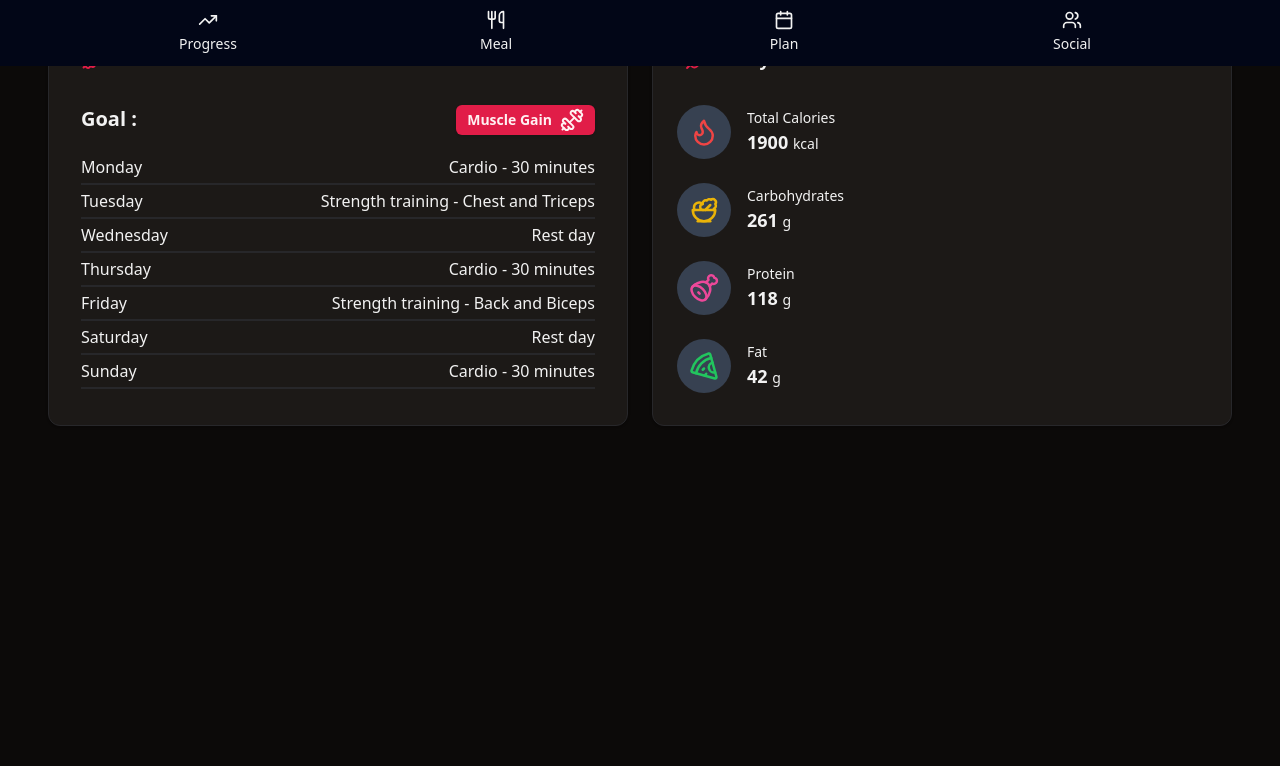
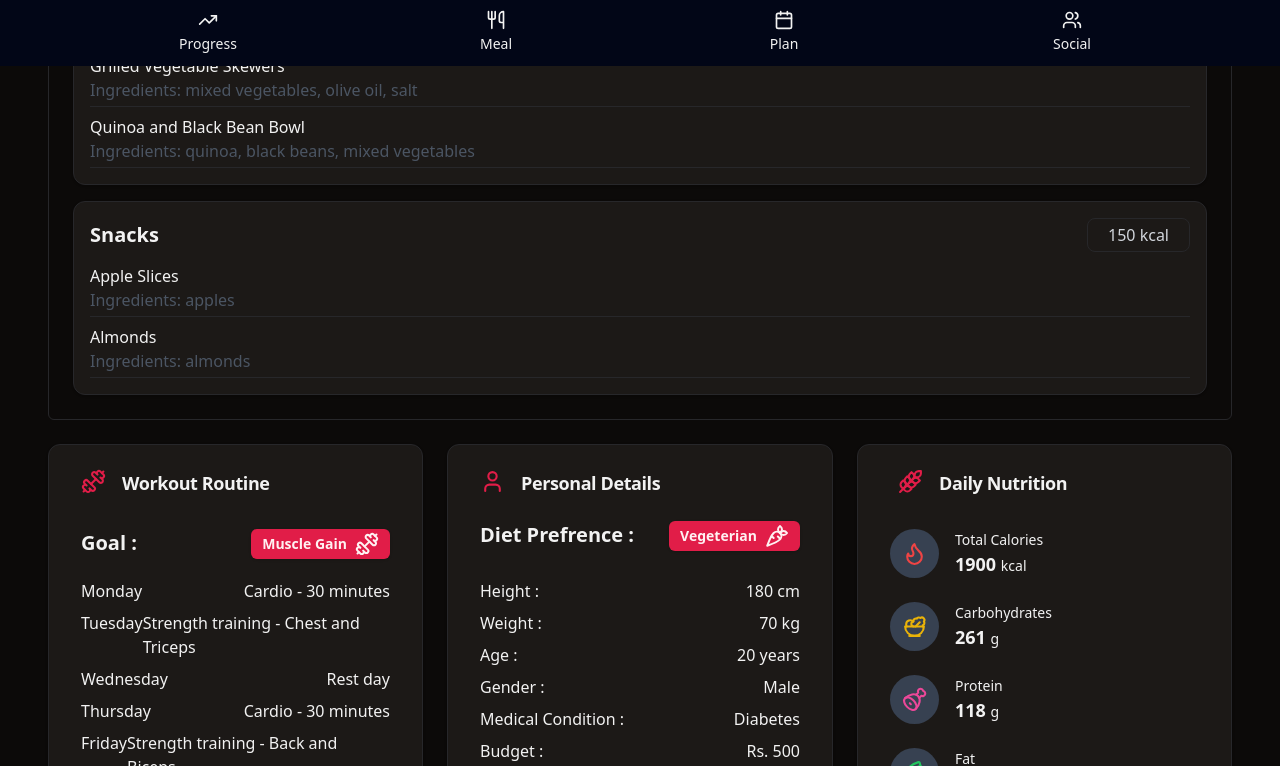
Before and after one commit to sankalpaacharya/planmydiet, a React (Vite) app in the folder apps/client/: page /plan/some-id in a window 1280 px wide. Shown: the part 734-1500 px from the top of the page. Before the commit the page ends 1264 px from the top, so only its background shows below. Built offline with nearby package versions, Linux system fonts and the light colour scheme.

Commit message:
feat(personalDetail) : add personal details compo in plan

```diff
--- a/apps/client/src/components/dailyNutrition.tsx
+++ b/apps/client/src/components/dailyNutrition.tsx
@@ -1,79 +1,95 @@
 import { Card, CardHeader, CardTitle, CardContent } from "./ui/card";
-import { Wheat, Flame, Salad, Ham, Pizza } from "lucide-react";
+import { Flame, Salad, Ham, Pizza, Wheat } from "lucide-react";
 import { dailyNutritionAverage } from "@/data/planData.json";
+
+const nutritionData = [
+  {
+    label: "Total Calories",
+    value: dailyNutritionAverage.calories,
+    unit: "kcal",
+    icon: Flame,
+    iconColor: "text-red-500",
+  },
+  {
+    label: "Carbohydrates",
+    value: dailyNutritionAverage.carbs,
+    unit: "g",
+    icon: Salad,
+    iconColor: "text-yellow-500",
+  },
+  {
+    label: "Protein",
+    value: dailyNutritionAverage.protein,
+    unit: "g",
+    icon: Ham,
+    iconColor: "text-pink-500",
+  },
+  {
+    label: "Fat",
+    value: dailyNutritionAverage.fats,
+    unit: "g",
+    icon: Pizza,
+    iconColor: "text-green-500",
+  },
+];
+
+import { LucideIcon } from "lucide-react";
+
+interface NutritionItemProps {
+  label: string;
+  value: string;
+  unit: string;
+  Icon: LucideIcon;
+  iconColor: string;
+}
+
+function NutritionItem({
+  label,
+  value,
+  unit,
+  Icon,
+  iconColor,
+}: NutritionItemProps) {
+  return (
+    <div className="flex justify-between items-center">
+      <div className="flex items-center">
+        <div className="flex items-center bg-gray-700 p-3 rounded-full">
+          <Icon size={25} className={iconColor} />
+        </div>
+        <div className="ml-4">
+          <p className="text-sm font-medium">{label}</p>
+          <p className="text-lg font-bold">
+            {value} <span className="text-sm font-normal">{unit}</span>
+          </p>
+        </div>
+      </div>
+    </div>
+  );
+}
 
 export default function DailyNutrition() {
   return (
     <Card className="w-full">
       <CardHeader>
         <CardTitle>
-          <div className="text-lg font-bold flex gap-4 px-2">
+          <div className="text-lg font-bold flex gap-4 px-4">
             <Wheat className="text-rose-600" size={25} />
-            DailyNutrition
+            Daily Nutrition
           </div>
         </CardTitle>
       </CardHeader>
       <CardContent>
-        <div className="flex flex-col gap-6 py-2 h-full">
-          <div className="flex justify-between items-center">
-            <div className="flex items-center">
-              <div className="flex items-center bg-gray-700 p-3 rounded-full">
-                <Flame size={30} className="text-red-500" />
-              </div>
-              <div className="ml-4">
-                <p className="text-sm font-medium">Total Calories</p>
-                <p className="text-lg font-bold">
-                  {dailyNutritionAverage.calories}{" "}
-                  <span className="text-sm font-normal">kcal</span>
-                </p>
-              </div>
-            </div>
-          </div>
-
-          <div className="flex justify-between items-center">
-            <div className="flex items-center">
-              <div className="flex items-center bg-gray-700 p-3 rounded-full">
-                <Salad size={30} className="text-yellow-500" />
-              </div>
-              <div className="ml-4">
-                <p className="text-sm font-medium">Carbohydrates</p>
-                <p className="text-lg font-bold">
-                  {dailyNutritionAverage.carbs}{" "}
-                  <span className="text-sm font-normal">g</span>
-                </p>
-              </div>
-            </div>
-          </div>
-
-          <div className="flex justify-between items-center">
-            <div className="flex items-center">
-              <div className="flex items-center bg-gray-700 p-3 rounded-full">
-                <Ham size={30} className="text-pink-500" />
-              </div>
-              <div className="ml-4">
-                <p className="text-sm font-medium">Protein</p>
-                <p className="text-lg font-bold">
-                  {dailyNutritionAverage.protein}{" "}
-                  <span className="text-sm font-normal">g</span>
-                </p>
-              </div>
-            </div>
-          </div>
-
-          <div className="flex justify-between items-center">
-            <div className="flex items-center">
-              <div className="flex items-center bg-gray-700 p-3 rounded-full">
-                <Pizza size={30} className="text-green-500" />
-              </div>
-              <div className="ml-4">
-                <p className="text-sm font-medium">Fat</p>
-                <p className="text-lg font-bold">
-                  {dailyNutritionAverage.fats}{" "}
-                  <span className="text-sm font-normal">g</span>
-                </p>
-              </div>
-            </div>
-          </div>
+        <div className="flex flex-col gap-6 h-full p-2">
+          {nutritionData.map((item, index) => (
+            <NutritionItem
+              key={index}
+              label={item.label}
+              value={item.value}
+              unit={item.unit}
+              Icon={item.icon}
+              iconColor={item.iconColor}
+            />
+          ))}
         </div>
       </CardContent>
     </Card>
--- /dev/null
+++ b/apps/client/src/components/personalDetails.tsx
@@ -0,0 +1,110 @@
+import { Badge } from "./ui/badge";
+import { Card, CardContent, CardHeader, CardTitle } from "./ui/card";
+import { Beef, Carrot, User, Vegan } from "lucide-react";
+
+const PersonalData = {
+	diet_prefrence: "Vegeterian",
+  height: 180,
+  weight: 70,
+  age: 20,
+  gender: "Male",
+  medical_condition: "Diabetes",
+  food_allergies: "NA",
+  budget: 500,
+	activity_level:"Moderate"
+};
+
+interface PersonalDataProps {
+  diet_prefrence?: string;
+  height?: number;
+  weight?: number;
+  age?: number;
+  gender?: string;
+  medical_condition?: string;
+  food_allergies?: string;
+  budget?: number;
+	activity_level?:string;
+}
+
+export default function PersonalDetails(props: PersonalDataProps) {
+  const {
+    diet_prefrence,
+    height,
+    weight,
+    age,
+    gender,
+    medical_condition,
+    food_allergies,
+    budget,
+		activity_level,
+  } = {
+    ...PersonalData,
+    ...props,
+  };
+
+  const details = [
+    { label: "Height", value: `${height} cm` },
+    { label: "Weight", value: `${weight} kg` },
+    { label: "Age", value: `${age} years` },
+    { label: "Gender", value: `${gender}` },
+    {
+      label: "Medical Condition",
+      value: medical_condition,
+      show: medical_condition !== "NA",
+    },
+    {
+      label: "Food Allergies",
+      value: food_allergies,
+      show: food_allergies !== "NA",
+    },
+    { label: "Budget", value: `Rs. ${budget}` },
+    { label: "Activity Level", value: `${activity_level}` },
+  ];
+
+  return (
+    <Card className="w-full px-2">
+      <CardHeader>
+        <CardTitle>
+          <div className="text-lg font-bold flex gap-4">
+            <User className="text-rose-600" size={25} />
+            Personal Details
+          </div>
+        </CardTitle>
+      </CardHeader>
+      <CardContent className="flex flex-col gap-2">
+          <div className="flex justify-between pb-5">
+            <span className="text-xl font-semibold">Diet Prefrence : </span>
+            <Badge className="text-sm ">
+              {diet_prefrence ? (
+                diet_prefrence.toLowerCase().includes("vegan") ? (
+                  <>
+                    Vegan <Vegan  className="inline ml-2" />
+                  </>
+                ) : diet_prefrence.toLowerCase().includes("vegeterian") ? (
+                  <>
+                    Vegeterian <Carrot  className="inline ml-2" />
+                  </>
+                ) : diet_prefrence.toLowerCase().includes("non-vegeterian") ? (
+                  <>
+                    Non-Vegeterian <Beef className="inline ml-2" />
+                  </>
+                ) : (
+                  diet_prefrence
+                )
+              ) : (
+                "No Diet Set"
+              )}
+            </Badge>
+          </div>
+        {details
+          .filter((detail) => detail.show !== false)
+          .map((detail, index) => (
+            <div key={index} className="flex justify-between">
+              <span >{detail.label} :</span>
+              <span className="font-light">{detail.value}</span>
+            </div>
+          ))}
+      </CardContent>
+    </Card>
+  );
+}
--- a/apps/client/src/components/plan.tsx
+++ b/apps/client/src/components/plan.tsx
@@ -1,5 +1,4 @@
 import { Tabs, TabsContent, TabsList, TabsTrigger } from "@/components/ui/tabs";
-import { ScrollArea } from "@/components/ui/scroll-area";
 import { Card } from "@/components/ui/card";
 import { mealPlans } from "@/data/planData.json";
 
@@ -35,10 +34,9 @@ export default function Plan() {
         const { meals } = currentPlan;
 
         return (
-          <TabsContent key={day} value={day} className="border rounded-md">
-            <h2 className="text-lg font-bold px-4 py-3">{day}'s Meal Plan</h2>
+          <TabsContent key={day} value={day} className="border rounded-md px-6 py-2">
+            <h2 className="text-lg font-bold py-3">{day}'s Meal Plan</h2>
 
-            <ScrollArea className="h-128 p-4">
             {Object.entries(meals).map(([mealType, dishes]) => {
               const totalCalories = dishes.reduce(
                 (sum, food) => sum + food.calories,
@@ -70,7 +68,6 @@ export default function Plan() {
                 </Card>
               );
             })}
-            </ScrollArea>
           </TabsContent>
         );
       })}
--- a/apps/client/src/components/workoutRoutine.tsx
+++ b/apps/client/src/components/workoutRoutine.tsx
@@ -42,7 +42,7 @@ export default function WorkoutRoutine() {
           </div>
           <div className="p-2">
             {Object.entries(workoutRoutine).map(([day, exercises]) => (
-              <div key={day} className="flex justify-between py-1 border-b-2">
+              <div key={day} className="flex justify-between py-1 ">
                 <span className="font-normal">{day}</span>
                 <span className="font-light">{exercises}</span>
               </div>
--- a/apps/client/src/pages/DietPlan.tsx
+++ b/apps/client/src/pages/DietPlan.tsx
@@ -3,6 +3,7 @@ import PlanStats from "@/components/planStats"
 import Plan from "@/components/plan"
 import WorkoutRoutine from "@/components/workoutRoutine"
 import DailyNutrition from "@/components/dailyNutrition"
+import PersonalDetails from "@/components/personalDetails"
 
 export default function DietPlan() {
 	return (
@@ -15,6 +16,7 @@ export default function DietPlan() {
 			<Plan />
 			<div className="flex gap-6 py-6">
 				<WorkoutRoutine />
+				<PersonalDetails />
 				<DailyNutrition />
 			</div>
 		</div>
```
Lines whose indentation alone changed are shown as unchanged.
